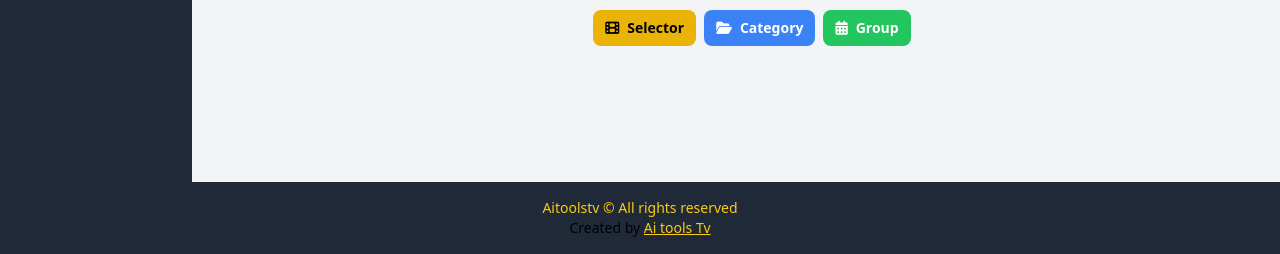
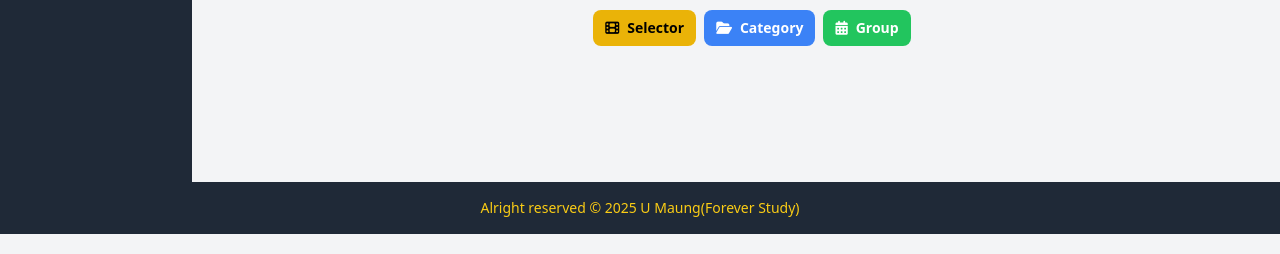
Before and after one commit to Powerctc/thuwanawadi, a plain HTML site: page index.html in a window 1280 px wide. Shown: the part 574-828 px from the top of the page. Drawn offline with nearby package versions, Linux system fonts and the light colour scheme; no server answers.

Commit message:
Update index.html

```diff
--- a/index.html
+++ b/index.html
@@ -217,12 +217,9 @@
   <!-- SIDEBAR OVERLAY -->
   <div id="sidebar-overlay"></div>
 
-  <!-- FOOTER -->
-  <footer class="bg-gray-800 text-center text-sm py-4 mt-12">
-    <p class="text-yellow-400">Aitoolstv &copy; All rights reserved</p>
-    <p>Created by
-      <a href="https://t.me/aitools_tv" target="_blank" class="text-yellow-400 underline hover:text-yellow-300">Ai tools Tv</a>
-    </p>
+ <!-- FOOTER -->
+  <footer class="bg-gray-800 text-center text-sm py-4 mt-12 text-white">
+    <p class="text-yellow-400">Alright reserved © 2025 U Maung(Forever Study)</p>
   </footer>
 
   <!-- OVERLAY MENU -->
```
